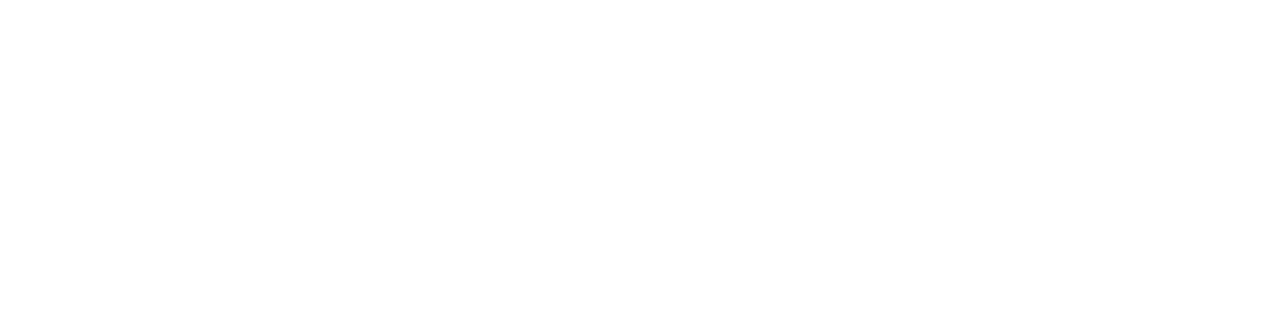
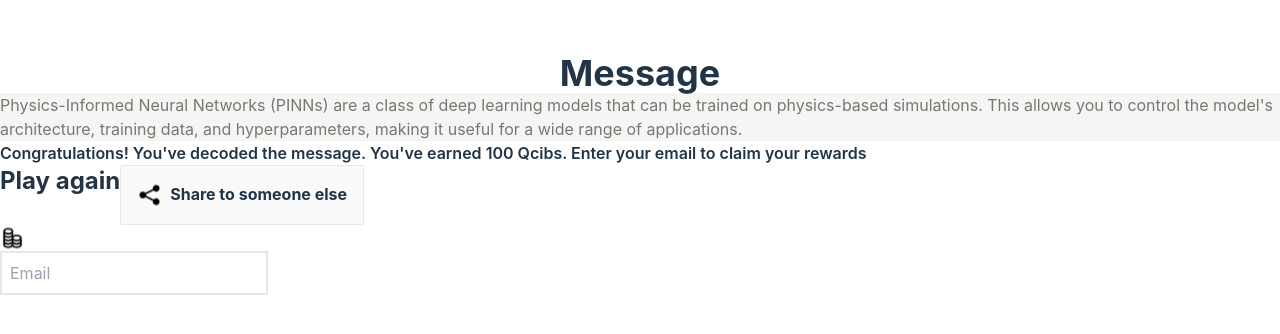
Before and after one commit to Osval-1/web-scramble, a React (Vite) app: page /Won in a window 1280 px wide. Before the commit this address had no page. Shown: the part 234-568 px from the top of the page. Built offline with nearby package versions, Linux system fonts and the light colour scheme.

Commit message:
add win condition

```diff
--- a/src/App.tsx
+++ b/src/App.tsx
@@ -1,5 +1,6 @@
 import Game from "./pages/Game";
 import Setup from "./pages/Setup";
+import Won from "./pages/Won";
 import { Routes, Route } from "react-router-dom";
 
 
@@ -10,6 +11,7 @@ function App() {
       <Routes >
     <Route path="/" element={<Setup />} />
     <Route path="/Game" element={<Game />} />
+    <Route path="/Won" element={<Won />} />
       </Routes>
     </>
   );
--- a/src/components/outline_button/index.tsx
+++ b/src/components/outline_button/index.tsx
@@ -9,7 +9,7 @@ const OutlineButton = ({ type, click }: OutlineButtonProps) => {
       className="border-2 w-40 h-12"
       style={{
         borderColor: "#72D07C",
-        display: type === "" ? "none" : "block",
+        display: type === " " ? "none" : "block",
       }}
       onClick={click}
     >
--- a/src/pages/Setup/index.tsx
+++ b/src/pages/Setup/index.tsx
@@ -50,17 +50,17 @@ const Setup = () => {
           cols={30}
           rows={10}
         ></textarea>
-        <h1 className="text-2xl md:text-4xl  pt-4 font-bold  w-1/2">Setup</h1>
+        <h1 className="text-2xl md:text-4xl  py-4 font-bold  w-1/2">Setup</h1>
         <section className="grid grid-cols-2 sm:grid-cols-3 gap-4">
-          <InfoCard label="Energy" image={images.energy} data="0/10" />
+          <InfoCard label="Energy" image={images.energy} data="10/10" />
           <InfoCard label="Tokens" image={images.coins} data="5" />
           <InfoCard image={images.time} label="Time" data="20 Secs" />
           <InfoCard image={images.bait} label="Bait" data="$3" />
-          <InfoCard image={images.stack_of_coins} label="QCibs" data="3" />
+          <InfoCard image={images.stack_of_coins} label="QCibs" data="3 !" />
           <InfoCard image={images.bits} label="Max Bits" data="3" />
         </section>
       </section>
-      <section className="flex flex-row gap-4 justify-center">
+      <section className="flex flex-row gap-4 justify-center items-center">
         <Button label="Play" color="#72D07C" onclick={handlePlay} />
         <h1 className="text-2xl md:text-4xl  pt-4 font-bold">Or</h1>
         <div
--- /dev/null
+++ b/src/pages/Won/index.tsx
@@ -0,0 +1,46 @@
+import { images } from "../../assets";
+const Won = () => {
+  return (
+    <main>
+      <h1 className="text-2xl md:text-4xl text-center pt-4 font-bold">
+        Message
+      </h1>
+      <section className="" style={{ backgroundColor: "#F5F5F5" }}>
+        <p style={{ color: "#78786E" }}>
+          Physics-Informed Neural Networks (PINNs) are a class of deep learning
+          models that can be trained on physics-based simulations. This allows
+          you to control the model's architecture, training data, and
+          hyperparameters, making it useful for a wide range of applications.
+        </p>
+      </section>
+      <section>
+        <p className="font-semibold">
+          Congratulations! You've decoded the message. You've earned 100 Qcibs.
+          Enter your email to claim your rewards
+        </p>
+      </section>
+      <section className="flex flex-row">
+        <p onClick={()=>console.log("home")} className="font-bold text-2xl" color="#4C473D">
+   Play again
+        </p>
+        <div
+          className="border rounded-sm p-4 flex gap-2 font-bold"
+          style={{ backgroundColor: "#FAFAFA" }}
+        >
+          <figure>
+            <img src={images.share} alt="share image" />
+          </figure>
+          Share to someone else
+        </div>
+      </section>
+      <section>
+        <div>
+          <img src={images.stack_of_coins} alt="stack of coins" />
+        </div>
+        <input type="text" placeholder="Email" style={{color:"#78786E"}} className="border-2 p-2" />
+      </section>
+    </main>
+  );
+};
+
+export default Won;
--- a/src/store/slices/gameSlice.ts
+++ b/src/store/slices/gameSlice.ts
@@ -1,6 +1,7 @@
 import { createSlice } from "@reduxjs/toolkit";
 import type { PayloadAction } from "@reduxjs/toolkit";
 import { RootState } from "../store";
+import { Progress, TileType } from "../../utils/types";
 
 type GameInstanceType = {
   currentRoll: number;
@@ -9,7 +10,8 @@ type GameInstanceType = {
   time: number;
   energy: number;
   decoded_message: string;
-  tileType:"e"|"q"|" "|"flipbit"
+  tileType: TileType;
+  gameProgress: Progress[];
 };
 const initialState: GameInstanceType = {
   currentRoll: 1,
@@ -18,29 +20,40 @@ const initialState: GameInstanceType = {
   time: 0,
   energy: 10,
   decoded_message: "",
-  tileType:" ",
-//   gameprogress:"",
+  tileType: " ",
+  gameProgress: [],
 };
 export const gameInstanceSlice = createSlice({
   name: "gameInstance",
   initialState,
   reducers: {
     updateRoll: (state, action: PayloadAction<number>) => {
-      state.energy -= 1;
-      state.currentPosition += action.payload
+      state.currentPosition += action.payload;
       state.currentRoll = action.payload;
     },
-    // updateCurrentPostion: (state, action: PayloadAction<number>) => {
-    //   state.currentPosition = action.payload;
-    // },
     resetCurrentPosition: (state, action: PayloadAction<number>) => {
       state.currentPosition = action.payload;
     },
-    increaseToken: (state) => {
+    addToken: (state) => {
       state.tokens += 1;
     },
-    increaseEnergy: (state) => {
-      state.tokens += 1;
+    addEnergy: (state) => {
+      if (state.energy < 10) {
+        state.tokens += 1;
+      }
+    },
+    flipBit: (state) => {
+      if (state.tokens > 0) {
+        state.tokens -= 1;
+      }
+    },
+    getGameProgress: (state, action: PayloadAction<Progress[]>) => {
+      state.gameProgress = action.payload;
+      state.tokens = 10;
+      state.energy = 10;
+    },
+    updateGameProgress: (state, action: PayloadAction<number>) => {
+      state.gameProgress[action.payload].flipped = true;
     },
     updateDecodedMessage: (state, action: PayloadAction<string>) => {
       state.decoded_message = action.payload;
@@ -51,9 +64,12 @@ export const gameInstanceSlice = createSlice({
 export const {
   updateRoll,
   resetCurrentPosition,
-  increaseToken,
-  increaseEnergy,
+  addToken,
+  addEnergy,
   updateDecodedMessage,
+  updateGameProgress,
+  getGameProgress,
+  flipBit,
 } = gameInstanceSlice.actions;
 
 // Other code such as selectors can use the imported `RootState` type
--- a/src/utils/create_game_instance.ts
+++ b/src/utils/create_game_instance.ts
@@ -1,7 +1,8 @@
+import { TileType } from "./types";
 
 //create an instance of the game
 export const createGame = () => {
-  const tileTypesArray = ["e", "q", "", "flipbit"];
+  const tileTypesArray:TileType[] = ["e", "q", " ", "flipbit"];
   let gameInstance = [];
   for (let i = 0; i < 30; i++) {
     let randomNumber = Math.floor(Math.random() * 4);
--- a/src/utils/create_game_progress.ts
+++ b/src/utils/create_game_progress.ts
@@ -7,6 +7,5 @@ export const createGameProgress = (text: string) => {
       flipped: false,
     };
   });
-  console.log(splitText, gameProgress);
   return gameProgress;
 };
--- a/src/utils/flip_random_bit.ts
+++ b/src/utils/flip_random_bit.ts
@@ -4,14 +4,6 @@ export const flipRandomBit = (bitString: string) => {
   const randomPosition = Math.floor(Math.random() * bits.length);
 
   bits[randomPosition] = bits[randomPosition] === "0" ? "1" : "0";
-  console.log(randomPosition)
 
-  // if (bitString.includes(' ')) {
-  //     return bits
-  //         .join('')
-  //         .match(/.{8}/g)
-  //         .join(' ');
-  // }
-
-  return bits.join("");
+  return { bits: bits.join(""), flippedIndex: randomPosition };
 };
--- a/src/utils/types.ts
+++ b/src/utils/types.ts
@@ -1,6 +1,5 @@
-export type TileType = {
-  type: "e" | "q" | " " | "flipbit";
-};
+export type TileType =  "e" | "q" | " " | "flipbit";
+
 export type Progress = {
   letter: string;
   flipped: boolean;
```
Also changed, not shown: src/pages/Game/index.tsx (+66 -16 lines), src/pages/Won/index.ts (deleted).
